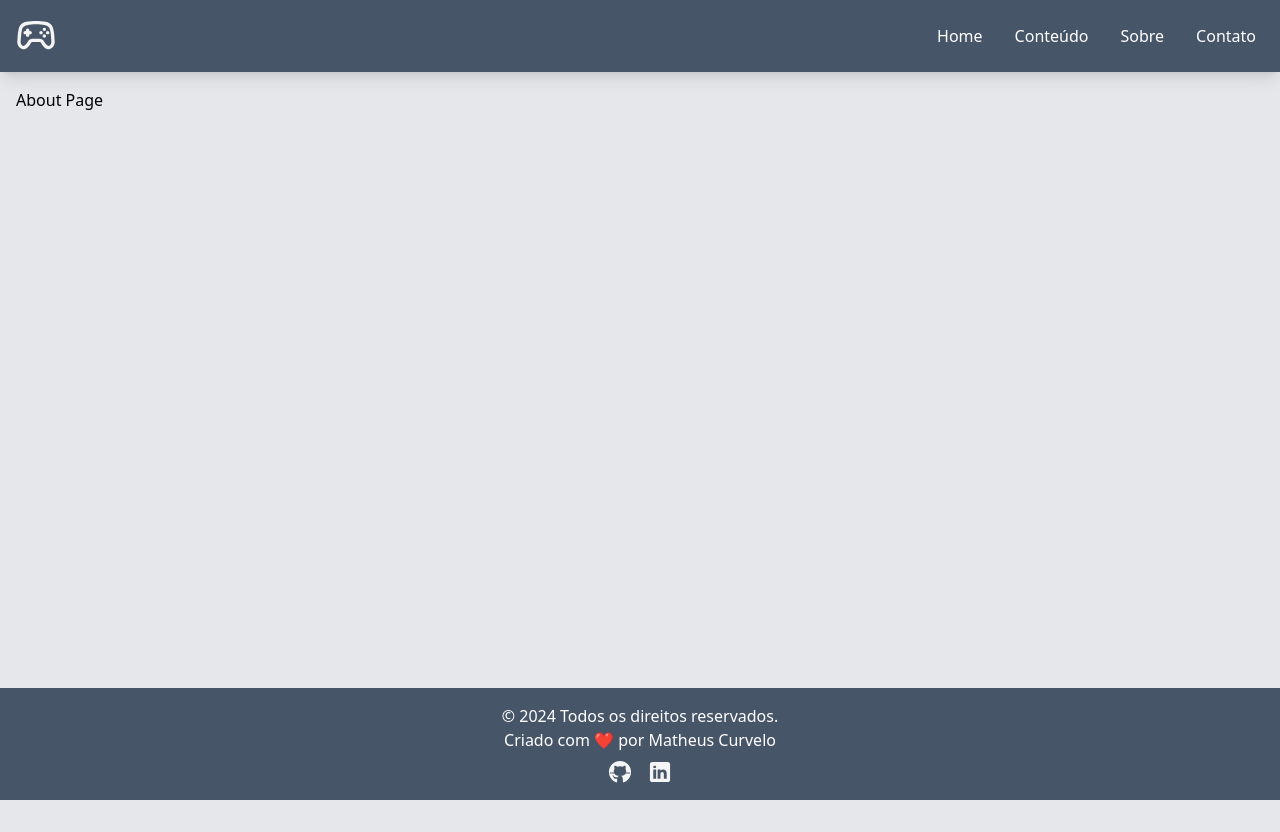
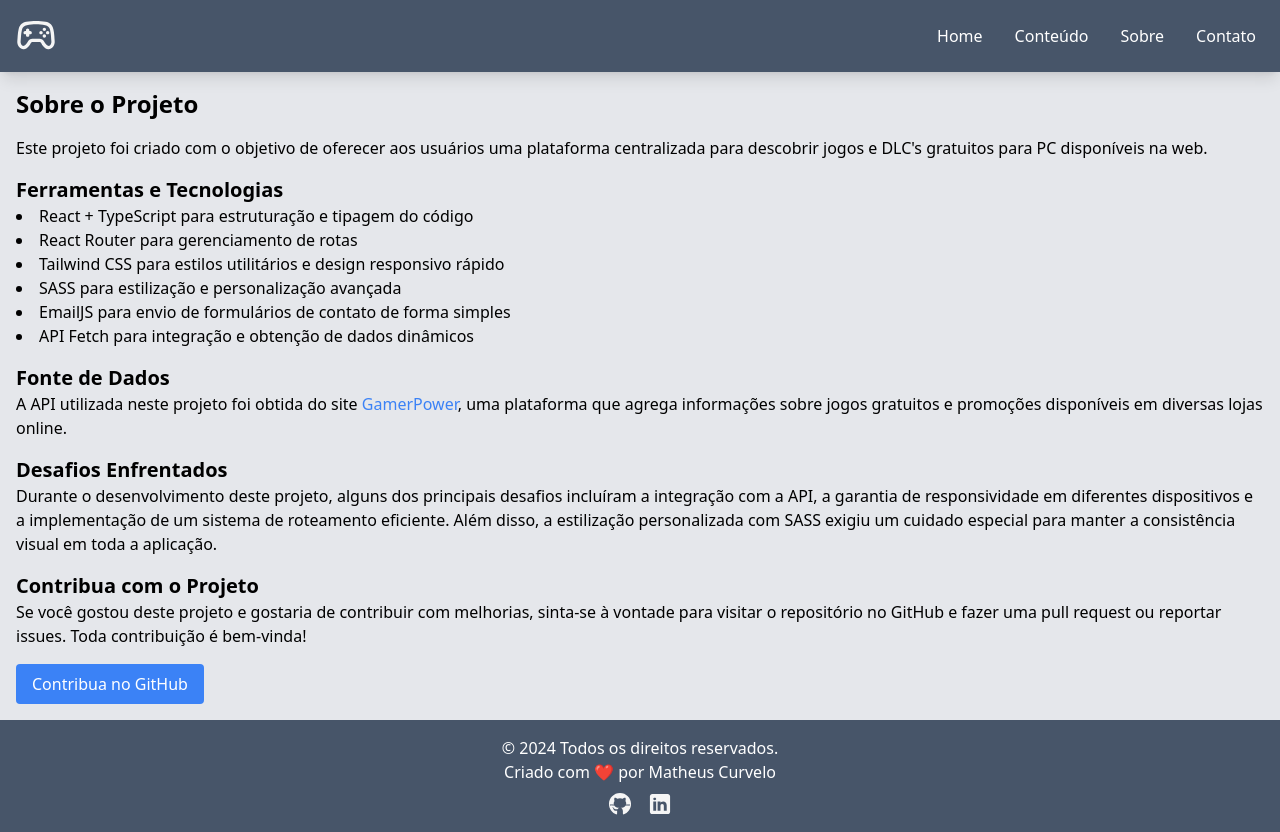
Before and after one commit to matheus-curvelo/free-play-fetch, a React (Create React App) app: page /about in a window 1280 px wide. Before the commit the page ends 800 px from the top, so only its background shows below. Built offline with nearby package versions, Linux system fonts and the light colour scheme.

Commit message:
Página sobre + ajustes

```diff
--- a/src/pages/About/About.tsx
+++ b/src/pages/About/About.tsx
@@ -1,10 +1,71 @@
 import React from "react";
-import "./About.scss";
 
 const About: React.FC = () => {
   return (
     <div className="container mx-auto p-4">
-      About Page
+      <h1 className="text-2xl font-bold mb-4">Sobre o Projeto</h1>
+      <p className="mb-4">
+        Este projeto foi criado com o objetivo de oferecer aos usuários uma
+        plataforma centralizada para descobrir jogos e DLC's gratuitos para PC
+        disponíveis na web.
+      </p>
+
+      <h2 className="text-xl font-semibold mt-4">Ferramentas e Tecnologias</h2>
+      <ul className="list-disc list-inside mb-4">
+        <li>React + TypeScript para estruturação e tipagem do código</li>
+        <li>React Router para gerenciamento de rotas</li>
+        <li>
+          Tailwind CSS para estilos utilitários e design responsivo rápido
+        </li>
+        <li>SASS para estilização e personalização avançada</li>
+        <li>EmailJS para envio de formulários de contato de forma simples</li>
+        <li>API Fetch para integração e obtenção de dados dinâmicos</li>
+      </ul>
+
+      <h2 className="text-xl font-semibold mt-4">Fonte de Dados</h2>
+      <p className="mb-4">
+        A API utilizada neste projeto foi obtida do site{" "}
+        <a
+          href="https://www.gamerpower.com/"
+          target="_blank"
+          rel="noopener noreferrer"
+          className="text-blue-500 hover:underline">
+          GamerPower
+        </a>
+        , uma plataforma que agrega informações sobre jogos gratuitos e
+        promoções disponíveis em diversas lojas online.
+      </p>
+
+      <h2 className="text-xl font-semibold mt-4">Desafios Enfrentados</h2>
+      <p className="mb-4">
+        Durante o desenvolvimento deste projeto, alguns dos principais desafios
+        incluíram a integração com a API, a garantia de responsividade em
+        diferentes dispositivos e a implementação de um sistema de roteamento
+        eficiente. Além disso, a estilização personalizada com SASS exigiu um
+        cuidado especial para manter a consistência visual em toda a aplicação.
+      </p>
+
+      <h2 className="text-xl font-semibold mt-4">Contribua com o Projeto</h2>
+      <p className="mb-4">
+        Se você gostou deste projeto e gostaria de contribuir com melhorias,
+        sinta-se à vontade para visitar o repositório no GitHub e fazer uma pull
+        request ou reportar issues. Toda contribuição é bem-vinda!
+      </p>
+      <p>
+        <a
+          href="https://github.com/matheus-curvelo/free-play-fetch"
+          target="_blank"
+          rel="noopener noreferrer"
+          className="text-blue-500 hover:underline">
+          <a
+            href="https://github.com/matheus-curvelo/free-play-fetch"
+            target="_blank"
+            rel="noopener noreferrer"
+            className="inline-block bg-blue-500 text-white py-2 px-4 rounded hover:bg-blue-600">
+            Contribua no GitHub
+          </a>
+        </a>
+      </p>
     </div>
   );
 };
--- a/src/pages/Contact/Contact.scss
+++ b/src/pages/Contact/Contact.scss
@@ -0,0 +1,3 @@
+textarea {
+    min-height: 10.125rem;
+}
--- a/src/pages/Contact/Contact.tsx
+++ b/src/pages/Contact/Contact.tsx
@@ -91,7 +91,6 @@ const Contact: React.FC = () => {
             placeholder="Seu email"
           />
         </div>
-
         <div>
           <label htmlFor="message" className="block text-sm font-medium mb-1">
             Mensagem:
@@ -99,14 +98,13 @@ const Contact: React.FC = () => {
           <textarea
             id="message"
             name="message"
-            rows={4}
+            rows={6}
             value={formData.message}
             onChange={handleChange}
             required
             className="w-full p-2 border border-gray-300 rounded"
             placeholder="Sua mensagem"></textarea>
         </div>
-
         <button
           type="submit"
           className="bg-blue-500 text-white pt-2 pb-2 ps-4 pe-4 rounded hover:bg-blue-600"
```
